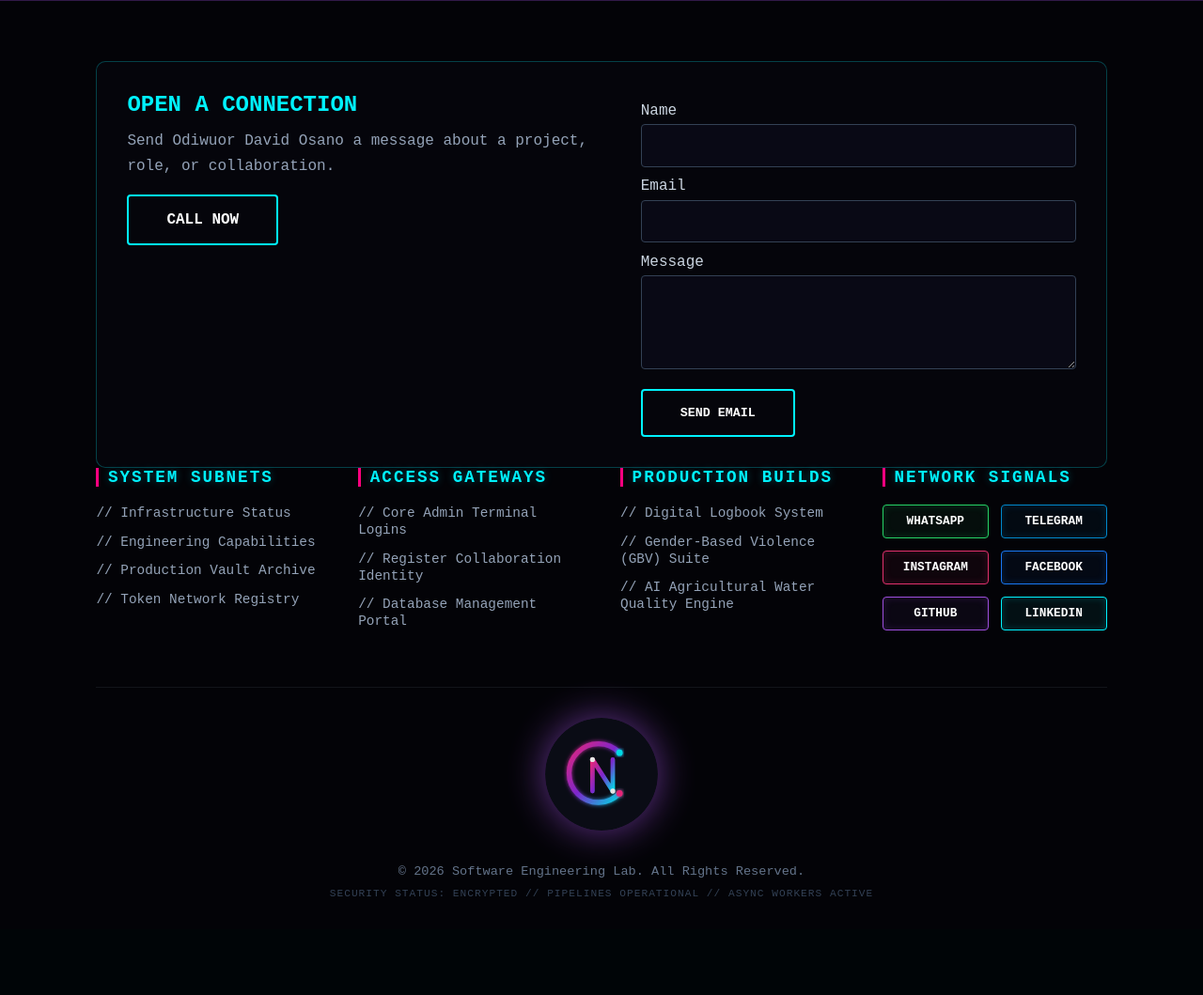
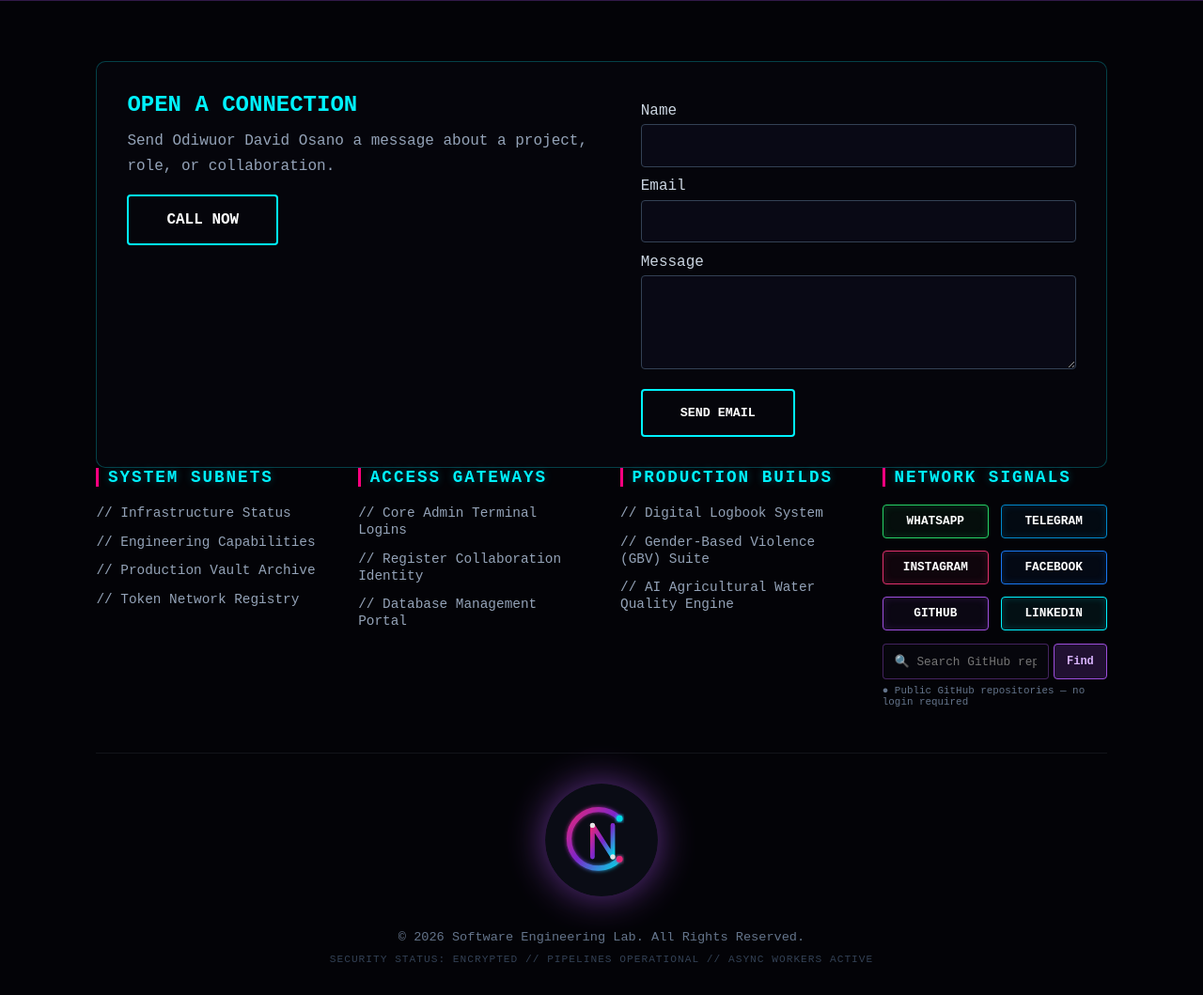
Before and after one commit to OsanoDavid/Advanceportfolio, a Django app: page /login/ in a window 1280 px wide. Shown: the part 937-1996 px from the top of the page at 94% size. Before the commit the page ends 1891 px from the top, so only its background shows below. Run offline with Django 5.2, Linux system fonts and the light colour scheme.

Commit message:
Enable public GitHub repository browsing and instant repository search before login

```diff
--- a/templates/base.html
+++ b/templates/base.html
@@ -666,9 +666,16 @@
                     <a href="https://t.me/AndiroNyaNg?text=%E2%9A%A1%20%5BCORE_NODE%5D%20Hello%20David%20Osano%2C%20I%20am%20reaching%20out%20from%20your%20portfolio%20website." target="_blank" rel="noopener noreferrer" class="social-glow-node node-telegram">Telegram</a>
                     <a href="https://instagram.com/the_osanoz" target="_blank" rel="noopener noreferrer" class="social-glow-node node-instagram">Instagram</a>
                     <a href="https://www.facebook.com/profile.php?id=100089941699078" target="_blank" rel="noopener noreferrer" class="social-glow-node node-facebook">Facebook</a>
-                    <a href="https://github.com/OsanoDavid" target="_blank" rel="noopener noreferrer" class="social-glow-node node-github">GitHub</a>
+                    <a href="https://github.com/OsanoDavid?tab=repositories" target="_blank" rel="noopener noreferrer" class="social-glow-node node-github" title="Search & Browse Public Repositories (No Login Required)">GitHub</a>
                     <a href="https://www.linkedin.com/in/odiwuor-david-403113290" target="_blank" rel="noopener noreferrer" class="social-glow-node node-linkedin">LinkedIn</a>
                 </div>
+
+                <!-- Instant Public GitHub Repository Search (Open to guests before logging in) -->
+                <form action="https://github.com/OsanoDavid" method="get" target="_blank" rel="noopener noreferrer" style="margin-top: 0.9rem; display: flex; gap: 0.35rem;" onsubmit="const q = this.q.value.trim(); if (q) { window.open('https://github.com/OsanoDavid?tab=repositories&q=' + encodeURIComponent(q), '_blank'); return false; } else { window.open('https://github.com/OsanoDavid?tab=repositories', '_blank'); return false; }">
+                    <input type="text" name="q" placeholder="🔍 Search GitHub repos..." style="width: 100%; min-height: 38px; padding: 0.4rem 0.75rem; background: #06060c; border: 1px solid rgba(157, 78, 221, 0.4); border-radius: 4px; color: #ffffff; font-family: 'Courier New', Courier, monospace; font-size: 0.8rem;" title="Search OsanoDavid repositories before logging in">
+                    <button type="submit" style="min-height: 38px; padding: 0.4rem 0.8rem; background: rgba(157, 78, 221, 0.2); border: 1px solid #9d4edd; color: #d8b4fe; border-radius: 4px; font-family: 'Courier New', Courier, monospace; font-size: 0.75rem; font-weight: bold; cursor: pointer; white-space: nowrap;">Find</button>
+                </form>
+                <small style="color: #64748b; font-size: 0.68rem; display: block; margin-top: 0.35rem; font-family: 'Courier New', Courier, monospace;">● Public GitHub repositories — no login required</small>
             </div>
         </div>
 
```
Also changed, not shown: templates/index.html (+4 -3 lines).
